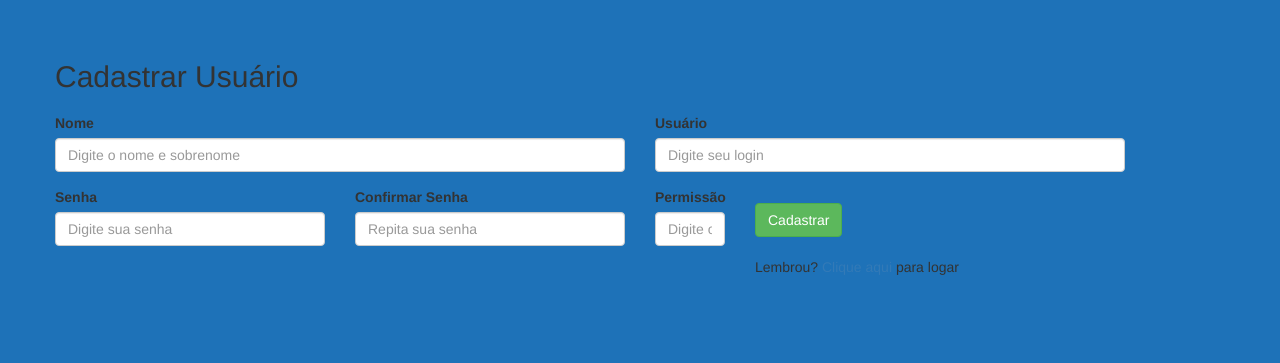
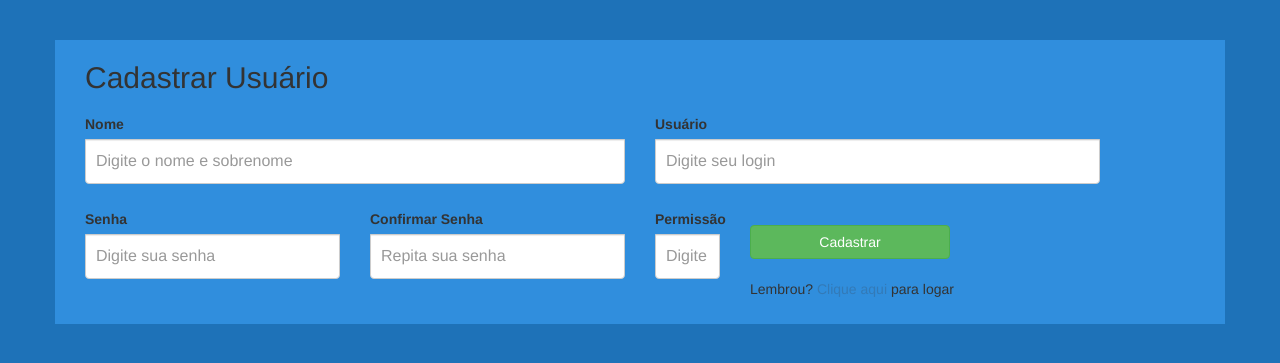
Before and after one commit to AdrianFilgueira/utronerp, a PHP site: page / in a window 1280 px wide. Shown: the top 363 px of the page. Run offline with PHP 8.4, Linux system fonts and the light colour scheme.

Commit message:
Fix Bug Style

```diff
--- a/administrativo.php
+++ b/administrativo.php
@@ -6,7 +6,7 @@
 	</head>
 	<body>
 		<div class="container">
-			<div class="form-signin" align="center" >
+			<div class="form-signin-heading" align="center" >
 				<h2>Consulta de vendas</h2>
 				<br>
 				<h3><?php
--- a/index.php
+++ b/index.php
@@ -18,8 +18,8 @@ session_start();
 
 	</head>
 	<body>
-		<div class="container">
-			<div class="form-signin">
+		<div class="container"">
+			<div class="form-signin-heading">
 				<h2>Cadastrar Usuário</h2>
 
 <!--------------------------------------------------------------------------------------------------------------------------------->
--- a/login.php
+++ b/login.php
@@ -17,9 +17,9 @@ session_start();
     </script>
 
 	</head>
-	<body style="padding: 10%;">
+	<body style="padding: 10%; text-align: center;">
 		<div class="container">
-			<div class="form-signin"align="center" style="max-width: 500px">
+			<div class="form-signin-heading"align="center" style="max-width: 500px">
 				<h2>Área restrita</h2>
 
 <!--------------------------------------------------------------------------------------------------------------------------------->
```
